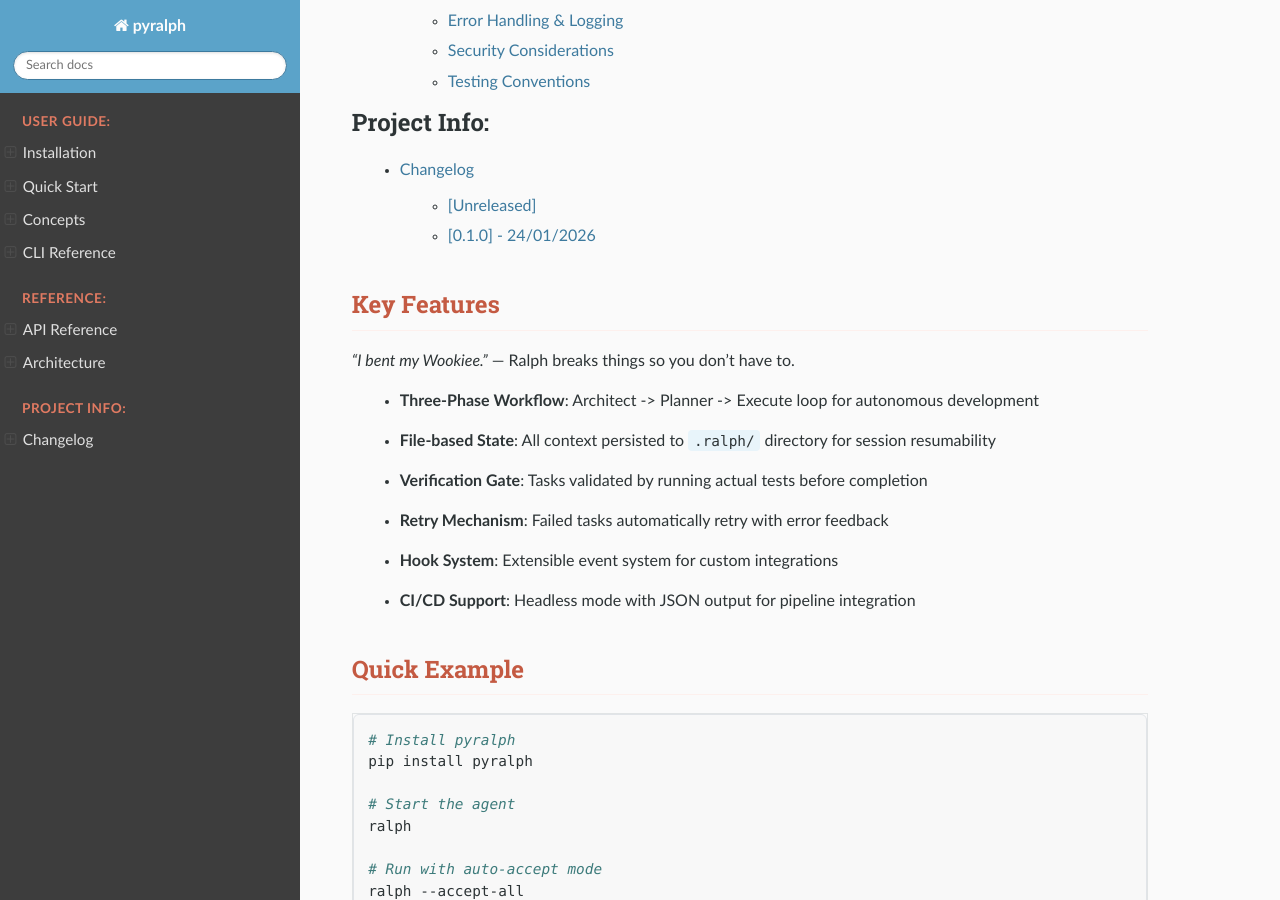
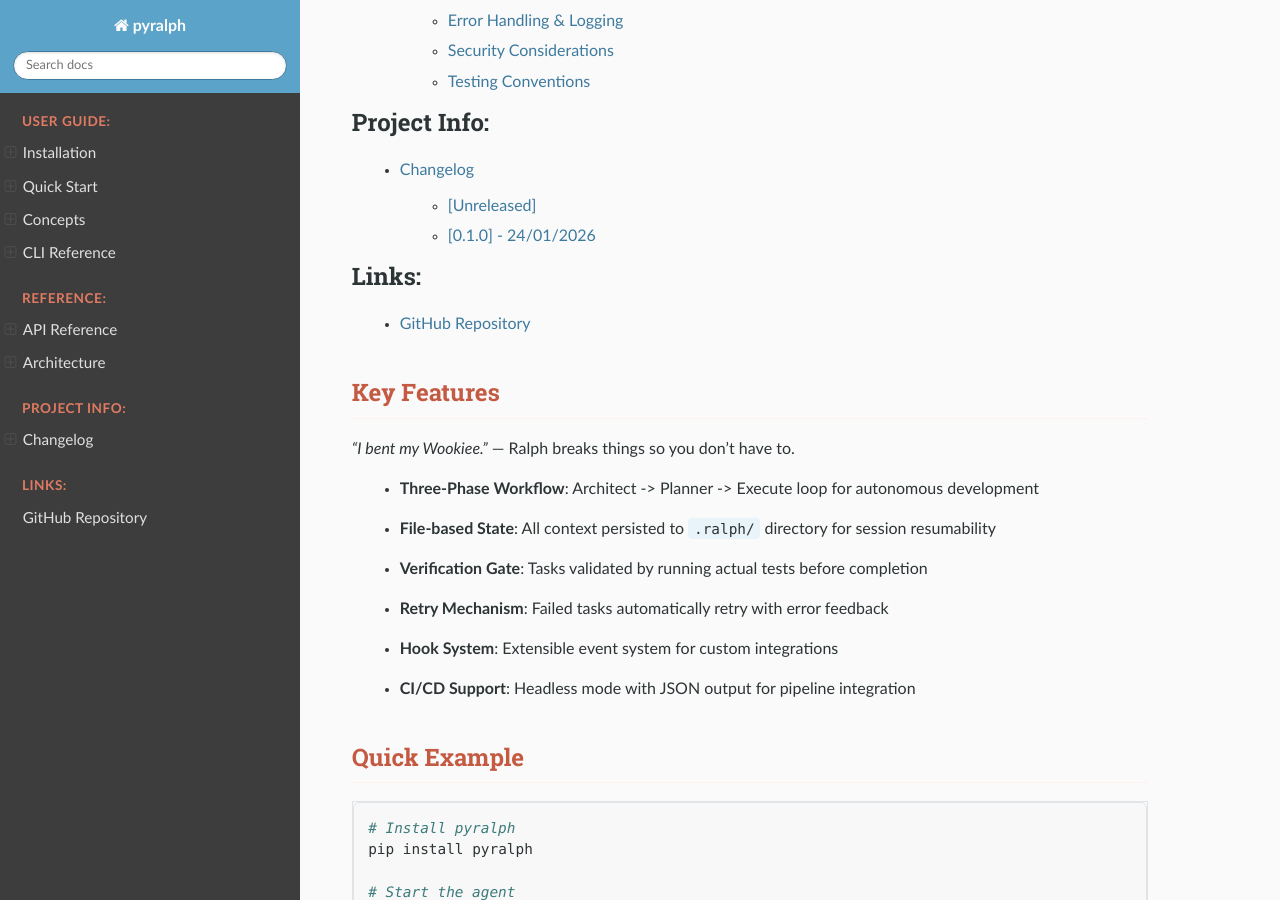
Before and after one commit to pavalso/pyralph, a Sphinx documentation site: the page built from docs/index.rst, in a window 1280 px wide and 900 px high, scrolled down 2514 px. Built offline with Sphinx 7.4.7 and the Read the Docs theme 3.1.0, drawn with Linux system fonts in a browser that asks for light colours; part of the change alters nothing that is shown.

Commit message:
TASK-002: Add GitHub repository link to documentation
- Add get_github_repo_url() to derive repo URL from git remote
- Configure html_context for Edit on GitHub link in header
- Add GitHub Repository link in sidebar navigation
- Log warning if repository URL cannot be determined

Co-Authored-By: Claude Opus 4.5 <noreply@anthropic.com>

```diff
--- a/docs/conf.py
+++ b/docs/conf.py
@@ -3,11 +3,52 @@
 # For the full list of built-in configuration values, see the documentation:
 # https://www.sphinx-doc.org/en/master/usage/configuration.html
 
+import logging
 import os
+import subprocess
 import sys
 
 # Add the source directory to the path for autodoc
 sys.path.insert(0, os.path.abspath('../src'))
+
+
+def get_github_repo_url():
+    """Derive GitHub repository URL from git remote origin.
+
+    Returns the HTTPS URL for the GitHub repository, or None if it cannot
+    be determined.
+    """
+    try:
+        result = subprocess.run(
+            ['git', 'remote', 'get-url', 'origin'],
+            capture_output=True,
+            text=True,
+            cwd=os.path.dirname(os.path.abspath(__file__)),
+            timeout=10
+        )
+        if result.returncode == 0:
+            url = result.stdout.strip()
+            # Convert SSH URL to HTTPS if needed
+            if url.startswith('git@github.com:'):
+                url = url.replace('git@github.com:', 'https://github.com/')
+            # Remove .git suffix if present
+            if url.endswith('.git'):
+                url = url[:-4]
+            return url
+    except (subprocess.SubprocessError, OSError):
+        pass
+    return None
+
+
+# -- GitHub Repository Configuration -----------------------------------------
+# Derive repository URL from git remote or use explicit configuration
+GITHUB_REPO_URL = get_github_repo_url()
+
+if GITHUB_REPO_URL is None:
+    logging.warning(
+        "Could not determine GitHub repository URL from git remote. "
+        "GitHub link will not be displayed in documentation."
+    )
 
 # -- Project information -----------------------------------------------------
 # https://www.sphinx-doc.org/en/master/usage/configuration.html#project-information
@@ -65,6 +106,18 @@ html_theme_options = {
     'collapse_navigation': False,  # Keep navigation expanded
 }
 
+# -- GitHub repository link --------------------------------------------------
+# Display GitHub link in the documentation header/navigation
+# The sphinx_rtd_theme uses html_context to configure the repository link
+if GITHUB_REPO_URL:
+    html_context = {
+        'display_github': True,
+        'github_user': GITHUB_REPO_URL.split('/')[-2] if '/' in GITHUB_REPO_URL else '',
+        'github_repo': GITHUB_REPO_URL.split('/')[-1] if '/' in GITHUB_REPO_URL else '',
+        'github_version': 'master',
+        'conf_py_path': '/docs/',
+    }
+
 # -- Search configuration ----------------------------------------------------
 # Enable English language search with stemming support for partial word matches
 html_search_language = 'en'
--- a/docs/index.rst
+++ b/docs/index.rst
@@ -42,6 +42,12 @@ New to Ralph? Start here:
 
    changelog
 
+.. toctree::
+   :maxdepth: 1
+   :caption: Links:
+
+   GitHub Repository <https://github.com/pavalso/pyralph>
+
 Key Features
 ------------
 
```
